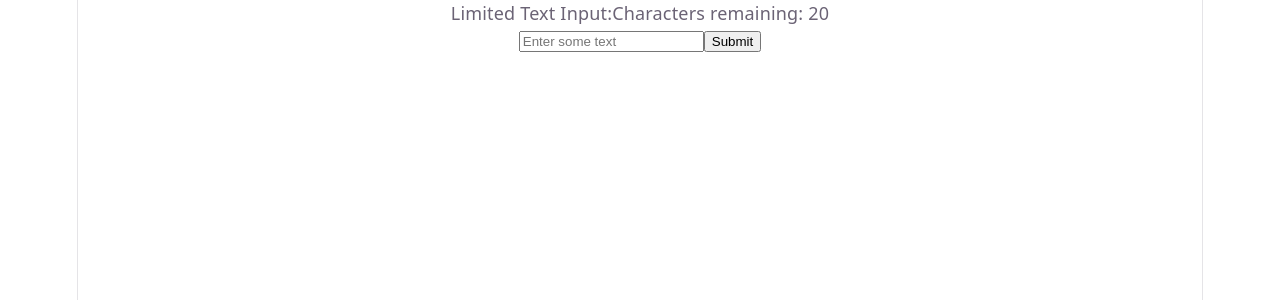
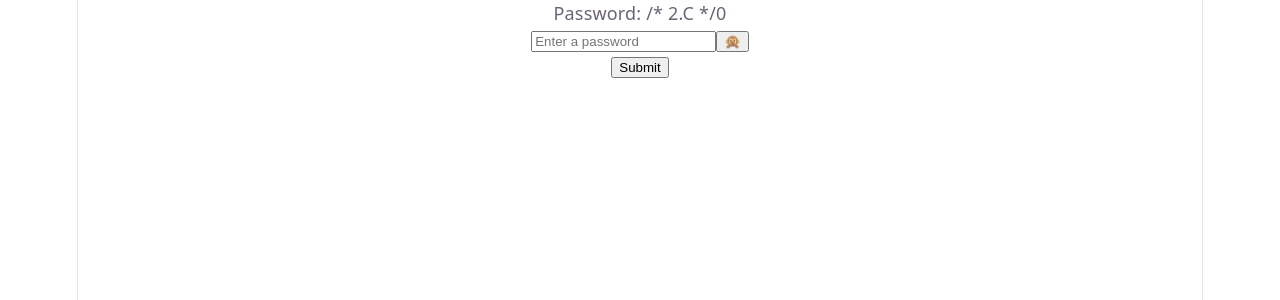
Before and after one commit to christophervigliotti/react_dot_gg, a React (Vite) app in the folder app/: page / in a window 1280 px wide. Shown: the top 300 px of the page. Built offline with nearby package versions, Linux system fonts and the light colour scheme.

Commit message:
challenge 2 wip

```diff
--- a/app/src/App.jsx
+++ b/app/src/App.jsx
@@ -1,40 +1,73 @@
-import * as React from "react";
+import React from "react";
 
-function LimitedTextInput({ characterLimit = 20 }) {
-  const LIMIT = characterLimit;
-  const[text,setText] = React.useState('')
+function PasswordInput({ minimum = 8 }) {
 
+  /*
+  1 Update the password length count when the input changes
+    A
+      const [inputValue, setInputValue] = React.useState('');
+        I am useState.
+        useState EXPLAIN_HERE
+        I connect the {prop} below (C) to the method in the handler (B) and am called when (D)
+    B
+      setInputValue(event.target.value);
+        I am a setter method
+        I set inputValue based on the value of event.target.value
+        I am wired to inputValue by way of the useState definition (and implied bc convention inputValue setInputValue?...validate ths by changing one so that the names dont match and observe the results)
+    C
+      value={inputValue}
+        I am inputValue.
+    D
+      onChange={handleChange}
+  2 Update the text style based on the password length threshold
+    A thresholdMet, aboolean to track 'has the threshold been met'
+    B sets thresholdMet
+    C the conditional code that sets the className based on the value of thresholdMet
+  3. Allow users to toggle the password visibility
+    NOT_STARTED
+  4. Show an alert with a success message when the password length is equal to or above the threshold on form submission
+    NOT_STARTED
+  5. Show an alert with an error message when the password length is below the threshold on form submission
+    NOT_STARTED
+  */
+  const [inputValue, setInputValue] = React.useState('');             // 1.A
+  const isInputValueVisible = true;
+  let thresholdMet = false;                                           // 2.A
   const handleChange = (event) => {
-    setText(event.target.value)
-  }
+    setInputValue(event.target.value);                                // 1.B
+    thresholdMet = event.target.value.length >= minimum;              // 2.B
+  };
+  const handleToggleVisibility = (event) => {                         // 3.
 
-  const remaining = characterLimit - text.length
-  // console.log('LimitedTextInput is in the housssse.  What?');
-
+  };
   const handleSubmit = (e) => {
     e.preventDefault();
-    if(remaining < 0){
-      alert("The input exceeds the character limit. Please shorten your text.");
-    }else{
-      alert("Thanks for your submission");
-      setText('');
-      // TODO: Reset the input back to an empty string when the form is successfully submitted
+    if (thresholdMet) {
+      alert("Password submitted");
+    } else {
+      alert("You need a longer password");
     }
   };
-
   return (
     <form onSubmit={handleSubmit}>
       <div>
-        <label htmlFor="limited-text-input">Limited Text Input:</label>
-        <span className={text.length > LIMIT ? 'error' : 'no-error'}>Characters remaining: {remaining}</span>
+        <label htmlFor="limited-text-input">Password:</label>
+        <span className={thresholdMet ? "no-error" : "error"}>        /* 2.C  */
+          {inputValue.length}
+        </span>
       </div>
-      <input
-        type="text"
-        placeholder="Enter some text"
-        id="limited-text-input"
-        onChange={handleChange}
-        value={text}
-      />
+      <div>
+        <input
+          placeholder="Enter a password"
+          type={isInputValueVisible ? "text" : "password"}           /* 3. */
+          id="limited-text-input"
+          value={inputValue}                                         /* 1.C */
+          onChange={handleChange}                                    /* 1.D */
+        />
+        <button type="button" onClick={handleToggleVisibility}>      {/* 3. */}
+          {isInputValueVisible ? "🙊" : "🙈"}
+        </button>
+      </div>
 
       <button type="submit" className="primary">
         Submit
@@ -42,4 +75,4 @@ function LimitedTextInput({ characterLimit = 20 }) {
     </form>
   );
 }
-export default LimitedTextInput;
+export default PasswordInput;
```
Also changed, not shown: app/src/SmartCharacterLimit.jsx (added, +45 -0 lines), 1 other file (tests, documents, lock files or other folders).
